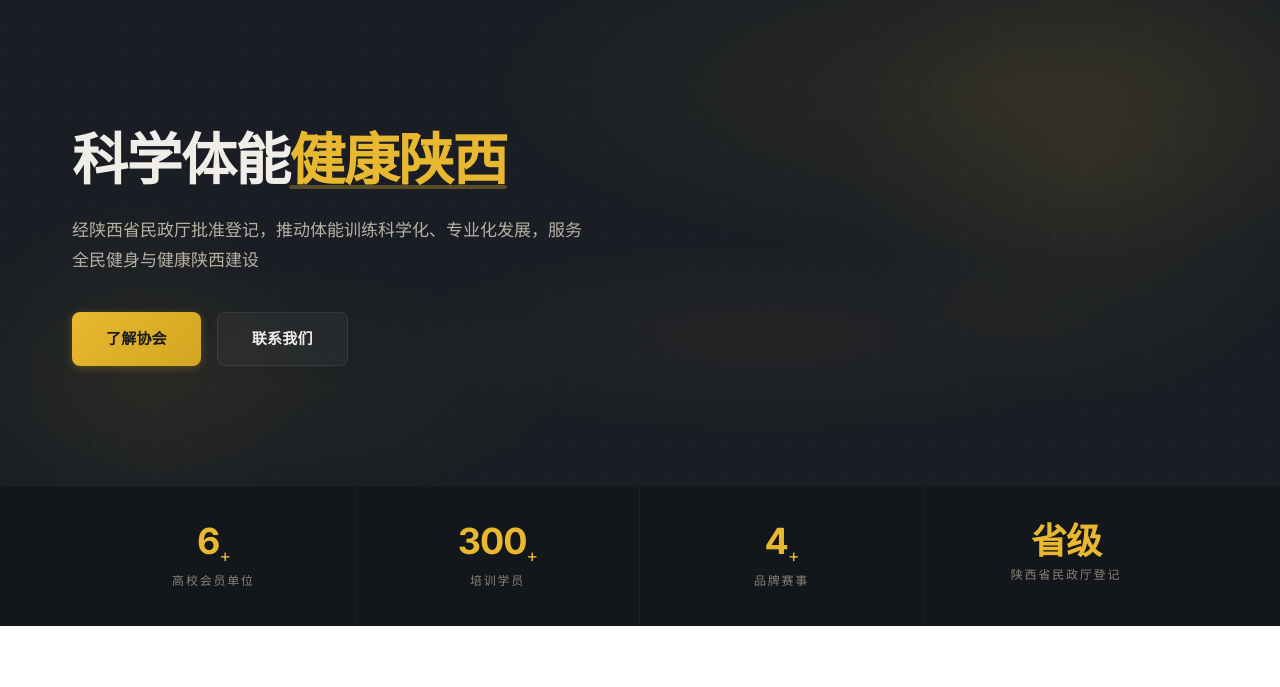
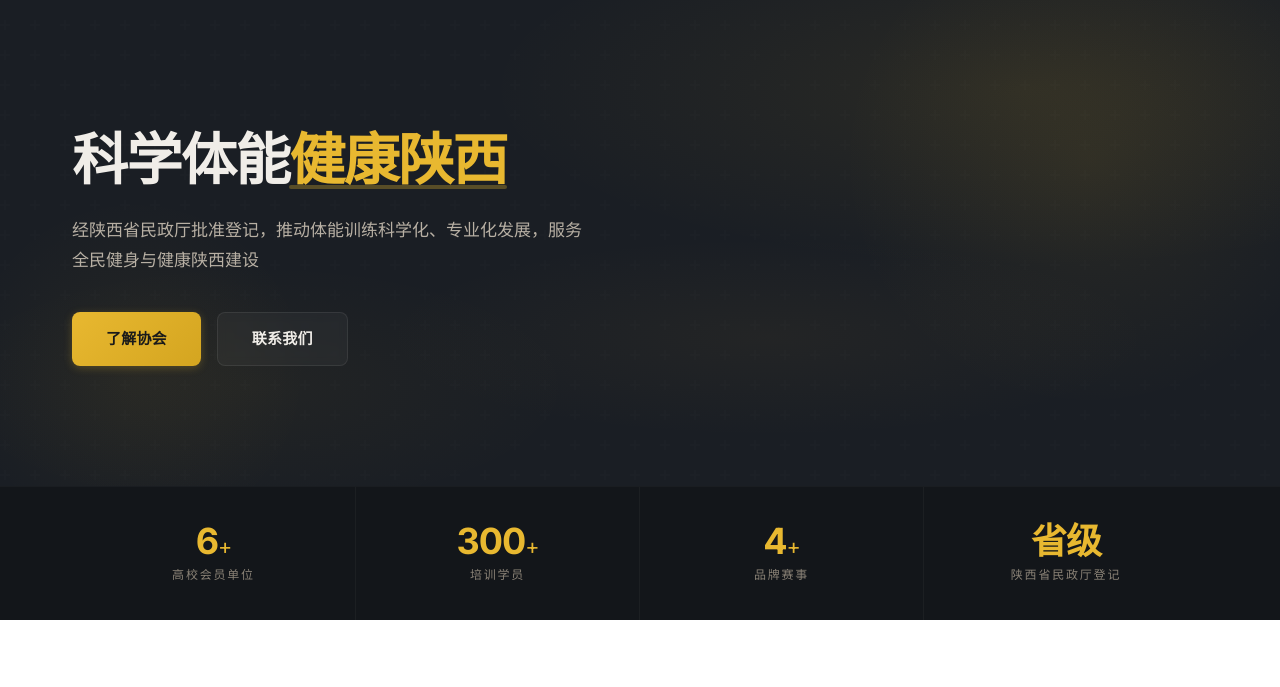
Before and after one commit to haonL-7/sxptxh, a plain HTML site: page index.html in a window 1280 px wide. Shown: the part 113-800 px from the top of the page. Drawn offline with Linux system fonts and the light colour scheme; a web font is replaced by a local one.

Commit message:
+号纯缩小字体，不做角标偏移

```diff
--- a/css/style.css
+++ b/css/style.css
@@ -531,9 +531,8 @@ nav ul li a.active::after {
 }
 
 .stat-plus {
-  font-size: 0.5em;
+  font-size: 0.6em;
   font-weight: 400;
-  vertical-align: sub;
 }
 
 .stat-lbl {
```
